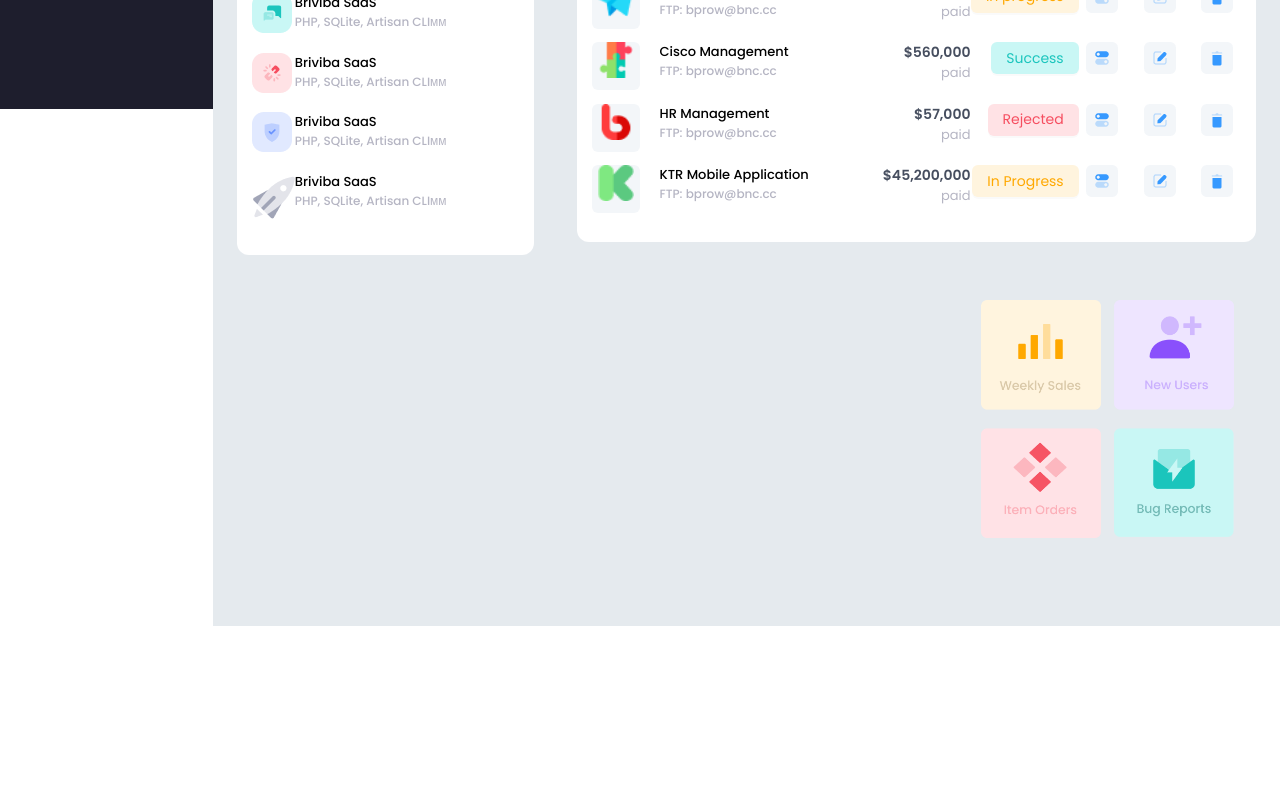
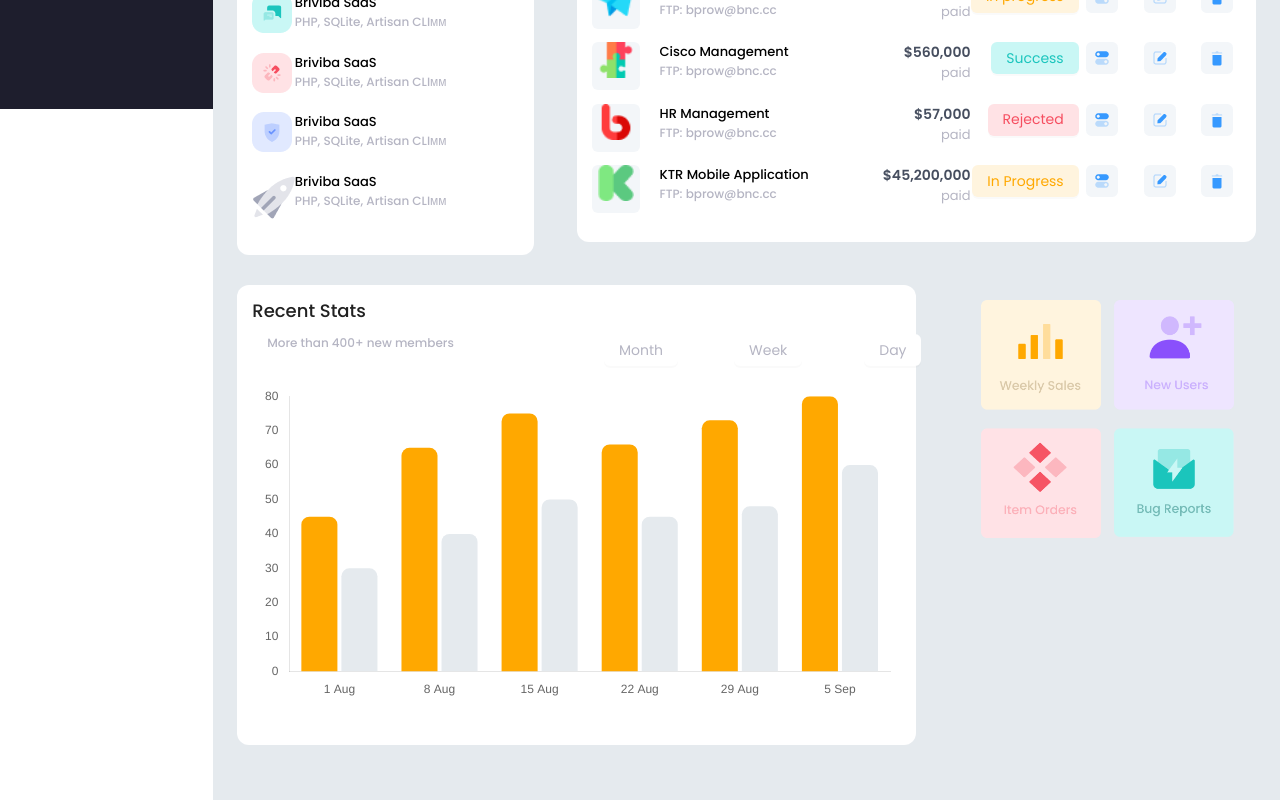
Before and after one commit to guresha17/Evotech-Global-Assessment, a React (Create React App) app: page / in a window 1280 px wide. Shown: the part 907-1707 px from the top of the page. Before the commit the page ends 1533 px from the top, so only its background shows below. Built offline with nearby package versions, Linux system fonts and the light colour scheme.

Commit message:
Chart added

```diff
--- a/src/Components/ClusteredColumnChart.tsx
+++ b/src/Components/ClusteredColumnChart.tsx
@@ -1,55 +1,80 @@
-// import React, { useState } from "react";
-// import { Bar, ChartOptions } from "react-chartjs-2";
-// import { DeepPartial } from "utility-types";
+import React, { useState } from "react";
+import { Bar } from "react-chartjs-2";
+import { DeepPartial } from "utility-types";
+import { Chart as ChartJS, BarElement, CategoryScale, LinearScale, Tooltip, Legend } from 'chart.js';
 
-// const ClusteredColumnChart: React.FC = () => {
-//   const [chartData, setChartData] = useState({
-//     labels: ["January", "February", "March", "April", "May"],
-//     datasets: [
-//       {
-//         label: "Dataset 1",
-//         data: [45, 65, 80, 81, 56],
-//         backgroundColor: "rgba(102, 183, 241, 1)",
-//         borderColor: "black",
-//         borderWidth: 1,
-//       },
-//       {
-//         label: "Dataset 2",
-//         data: [30, 40, 50, 61, 36],
-//         backgroundColor: "rgba(255, 99, 132, 1)",
-//         borderColor: "black",
-//         borderWidth: 1,
-//       },
-//     ],
-//   });
+ChartJS.register(
+  BarElement, CategoryScale, LinearScale, Tooltip, Legend
+)
 
-//   const chartOptions: DeepPartial<ChartOptions<"bar">> = {
-//     indexAxis: 'y', // Use 'y' for vertical bar chart, 'x' for horizontal
-//     scales: {
-//       y: {
-//         stacked: true,
-//       },
-//     },
-//   };
+const ClusteredColumnChart: React.FC = () => {
+  const [chartData, setChartData] = useState({
+    labels: ["1 Aug", "8 Aug", "15 Aug", "22 Aug", "29 Aug", "5 Sep"],
+    datasets: [
+      {
+        label: "Dataset 1",
+        data: [45, 65, 75, 66, 73, 80],
+        backgroundColor: "#FFA800",
+        borderWidth: 0, // Remove border around bars
+      },
+      {
+        label: "Dataset 2",
+        data: [30, 40, 50, 45, 48, 60],
+        backgroundColor: "#E5EAEE",
+        borderWidth: 0, // Remove border around bars
+      },
+    ],
+  });
 
-//   return (
-//     <div className="App">
-//       <div>
-//         <Bar data={chartData} options={chartOptions} />
-//       </div>
-//     </div>
-//   );
-// };
-
-// export default ClusteredColumnChart;
+  const chartOptions: any = {
+    indexAxis: 'x', // Use 'y' for a vertical bar chart, 'x' for a horizontal bar chart
+    scales: {
+      x: {
+        stacked: false, // If you want stacking on the x-axis
+        grid: {
+          display: false, // Remove x-axis grid lines
+        },
+      },
+      y: {
+        stacked: false, // If you want stacking on the y-axis
+        beginAtZero: true, // Ensure the y-axis starts from zero
+        stepSize: 30, // Set the y-axis step size to 30
+        grid: {
+          display: false, // Remove x-axis grid lines
+        },
+      },
+    },
+    elements: {
+      bar: {
+        barThickness: 10, // Adjust the value as needed to change the width of the bars
+        barPercentage: 0.8, // Adjust the value to control the relative width of the bars
+        borderRadius: 8, // Add border radius to bars
+      },
+    },
+    plugins: {
+      legend: {
+        display: false, // Set to false if you want to hide the legend
+      },
+    },
+    layout: {
+      padding: {
+        left: 10,
+        right: 10,
+        top: 10,
+        bottom: 10,
+      },
+    },
+  };
 
 
-import React from 'react'
 
-const ClusteredColumnChart = () => {
   return (
-    <div>ClusteredColumnChart</div>
-  )
-}
+    <div className="App">
+      <div>
+        <Bar data={chartData} options={chartOptions} />
+      </div>
+    </div>
+  );
+};
 
-export default ClusteredColumnChart
+export default ClusteredColumnChart;
--- a/src/Components/MainContentComponent.tsx
+++ b/src/Components/MainContentComponent.tsx
@@ -170,7 +170,7 @@ const MainContentComponent: React.FC = () => {
                 <Col xs={24}  style={{ marginBottom : "3%"}}>
                     <Row className='d-flex'>
                         <Col xs={16}>
-                            {/* <StatsComponent /> */}
+                            <StatsComponent />
                         </Col>
                         <Col xs={7}>
                             <MiscellaneousComponent />
--- a/src/Components/StatsComponent.tsx
+++ b/src/Components/StatsComponent.tsx
@@ -1,7 +1,7 @@
 import React from 'react';
 import { Button, Col, Row, Typography } from 'antd';
 import { Column } from '@ant-design/charts';
-// import ClusteredColumnChart from './ClusteredColumnChart';
+import ClusteredColumnChart from './ClusteredColumnChart';
 
 
 
@@ -31,7 +31,7 @@ const StatsComponent = () => {
               </Row>
             </Col>
             <Col xs={24} style={{ marginTop: '3%' }}>
-              {/* <ClusteredColumnChart /> */}
+              <ClusteredColumnChart />
             </Col>
           </Row>
         </Col>
```
